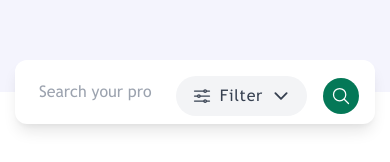
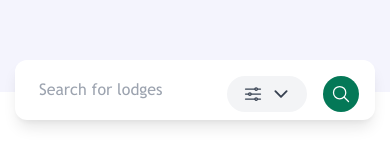
Before and after one commit to Buzz-brain/homeinschool, a plain HTML site: page index.html in a window 390 px wide. Shown: the part 467-629 px from the top of the page. Drawn offline with nearby package versions, Linux system fonts and the light colour scheme.

Commit message:
Initial commit

```diff
--- a/index.html
+++ b/index.html
@@ -152,7 +152,7 @@
             <!-- Search Input -->
             <input
                 type="text"
-                placeholder="Search your property"
+                placeholder="Search for lodges"
                 class="flex-grow bg-transparent outline-none text-gray-700 px-4 py-2 md:py-0 w-12"
             />
 
@@ -160,7 +160,7 @@
             <div class="relative mt-2 md:mt-0">
                 <button class="flex items-center bg-gray-100 text-gray-700 rounded-full px-4 py-2 mx-2">
                     <ion-icon name="options-outline" class="text-xl"></ion-icon>
-                    <span class="ml-2">Filter</span>
+                    <span class="ml-2 hidden md:block">Filter</span>
                     <ion-icon name="chevron-down-outline" class="ml-2 text-xl"></ion-icon>
                 </button>
                 <div class="absolute top-full left-0 mt-2 w-48 bg-white rounded-lg shadow-lg hidden group-hover:block">
```
Also changed, not shown: lodge.html (+1 -1 lines).
